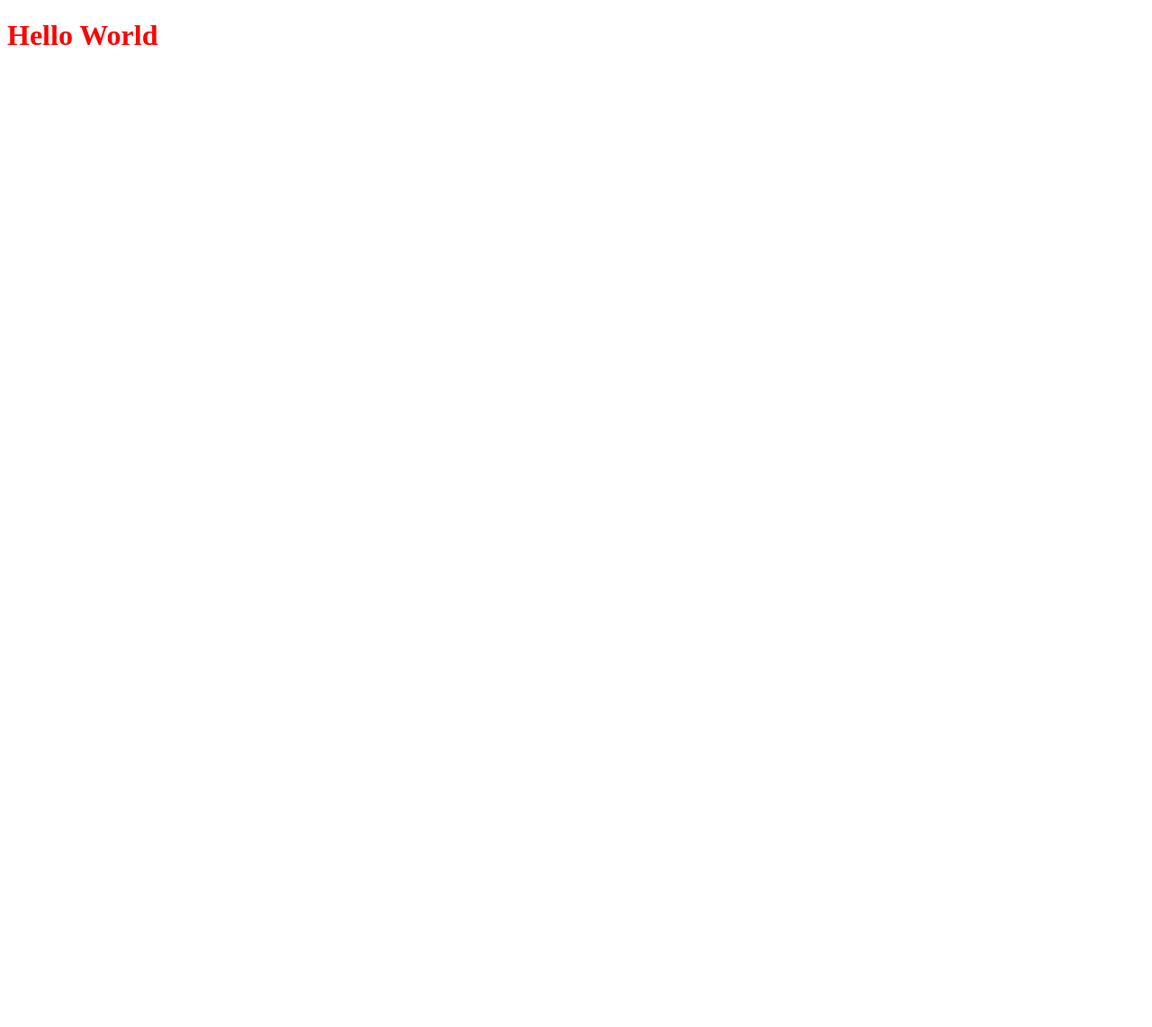
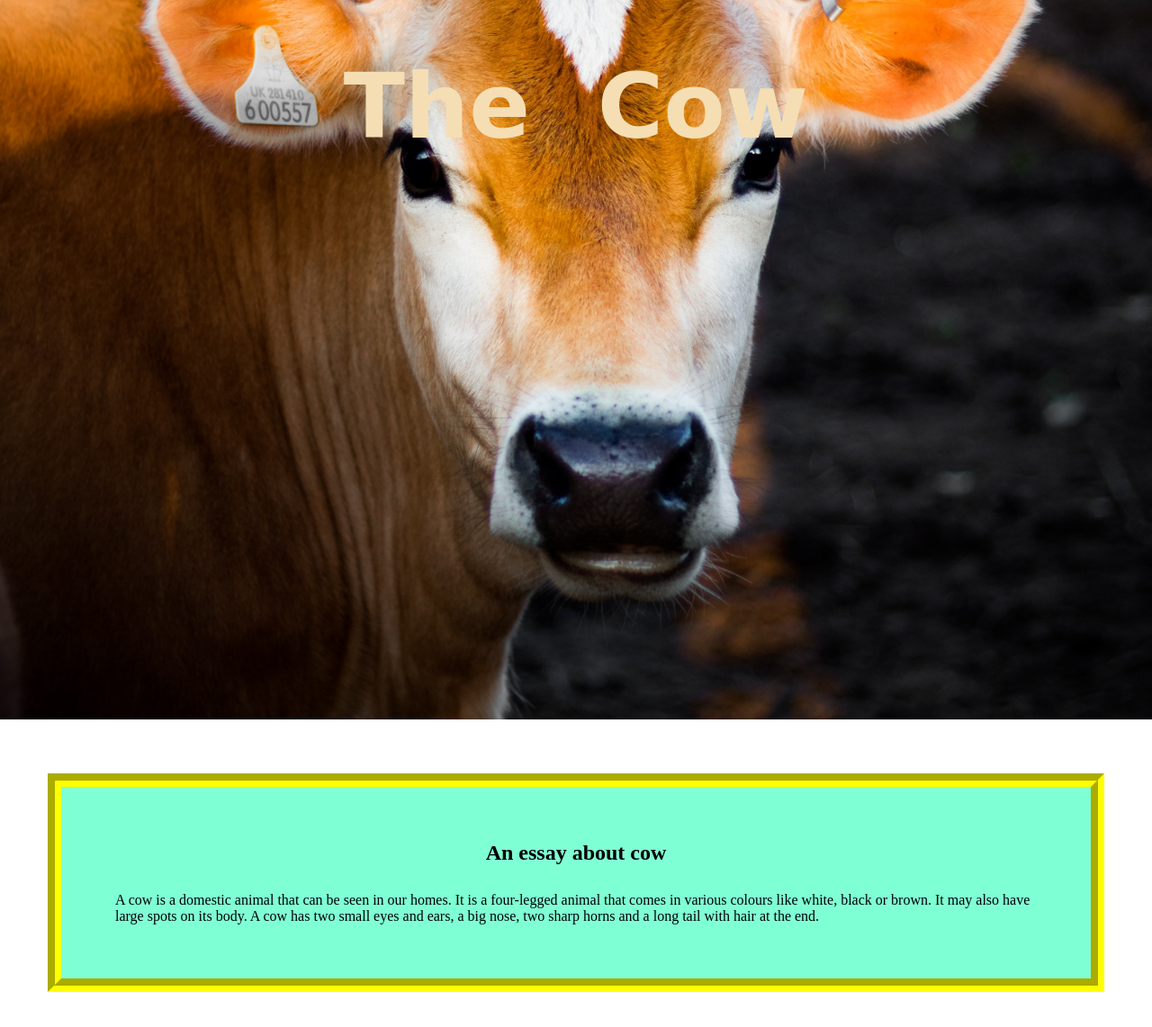
Before and after one commit to jishanjoy194/conceptual-html-css, a plain HTML site: page index.html in a window 1280 px wide. Shown: the whole page at 90% size. Before the commit the page ends 800 px from the top, so only its background shows below. Drawn offline with Linux system fonts and the light colour scheme.

Commit message:
hero section completed and essay completed

```diff
--- a/index.html
+++ b/index.html
@@ -1,12 +1,23 @@
 <!DOCTYPE html>
 <html lang="en">
 <head>
+    <!-- here is meta tags -->
     <meta charset="UTF-8">
     <meta name="viewport" content="width=device-width, initial-scale=1.0">
+    <meta name="author" content="Jishan Joy">
     <title>Our conceptual page</title>
+    <!-- here is our style -->
     <link rel="stylesheet" href="styles/styles.css">
 </head>
 <body>
-    <h1>Hello World</h1>
+    <div class="hero">
+        <h1>The Cow</h1>
+    </div>
+    <!-- <h1>Hello World</h1> -->
+
+    <div class="article">
+        <h2>An essay about cow</h2>
+        <p>A cow is a domestic animal that can be seen in our homes. It is a four-legged animal that comes in various colours like white, black or brown. It may also have large spots on its body. A cow has two small eyes and ears, a big nose, two sharp horns and a long tail with hair at the end.</p>
+    </div>
 </body>
 </html>
--- a/styles/styles.css
+++ b/styles/styles.css
@@ -1,3 +1,34 @@
-h1{
-    color: red;
+*{
+    margin: 0;
+    padding: 0;
 }
+.hero{
+    background-image: url(../images/cow.jpg);
+    background-size: cover;
+    height: 100vh;
+    background-position: center;
+}
+.hero h1{
+    color: wheat;
+    font-size: 100px ;
+    text-align: center;
+    font-weight: 700;
+    padding-top: 60px;
+    font-family: cursive;
+    word-spacing: 40px;
+}
+.article{
+    width: 80%;
+    /* margin-left: auto;
+    margin-right: auto; */
+    margin: 60px auto;
+    background-color: aquamarine;
+    padding: 60px;
+    border-width: 15px;
+    border-color: yellow;
+    border-style: groove;
+}
+.article h2{
+    text-align: center;
+    padding-bottom: 30px;
+}
```
Also changed, not shown: images/cow.jpg (added).
